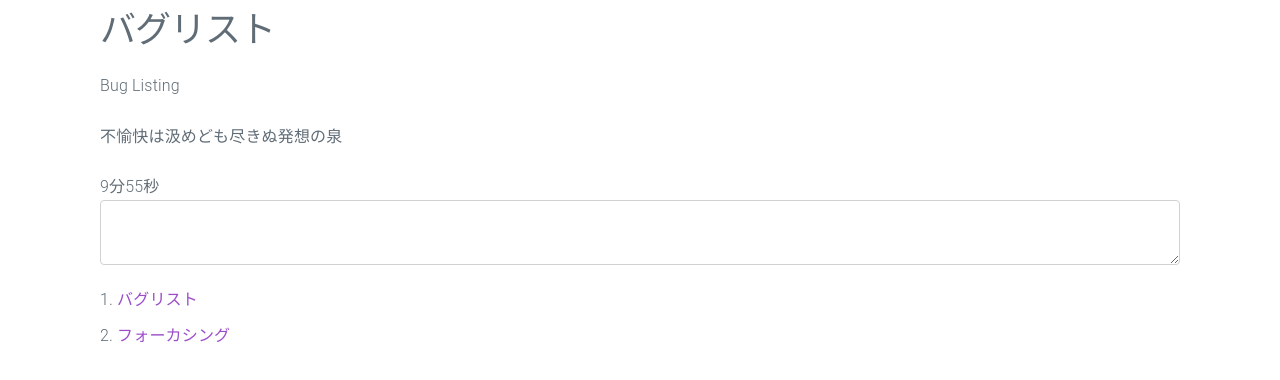
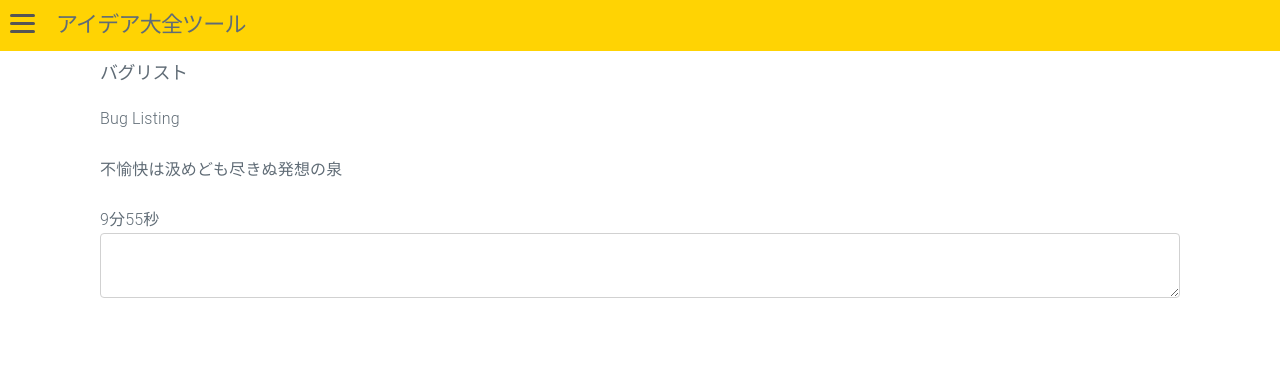
Before and after one commit to c5apple/idea-taizen-tool, an Angular app: page / in a window 1280 px wide. Shown: the top 380 px of the page. Built offline with nearby package versions, Linux system fonts and the light colour scheme.

Commit message:
ヘッダー

```diff
--- a/src/app/app.component.html
+++ b/src/app/app.component.html
@@ -1,10 +1,5 @@
+<app-header></app-header>
+
 <main class="container">
   <router-outlet></router-outlet>
-
-  <section>
-    <ol>
-      <li><a routerLink="bug-listing">バグリスト</a></li>
-      <li><a routerLink="focusing">フォーカシング</a></li>
-    </ol>
-  </section>
 </main>
--- a/src/app/app.module.ts
+++ b/src/app/app.module.ts
@@ -3,6 +3,7 @@ import { NgModule } from '@angular/core';
 
 import { AppRoutingModule } from './app-routing.module';
 import { AppComponent } from './app.component';
+import { HeaderModule } from './shared/component/header/header.module';
 import { Page01BugListingModule } from './page01-bug-listing/page01-bug-listing.module';
 import { Page02FocusingModule } from './page02-focusing/page02-focusing.module';
 
@@ -13,6 +14,7 @@ import { Page02FocusingModule } from './page02-focusing/page02-focusing.module';
   imports: [
     BrowserModule,
     AppRoutingModule,
+    HeaderModule,
     Page01BugListingModule,
     Page02FocusingModule
   ],
--- a/src/app/page01-bug-listing/page01-bug-listing.component.html
+++ b/src/app/page01-bug-listing/page01-bug-listing.component.html
@@ -1,4 +1,4 @@
-<h2>バグリスト</h2>
+<h2 class="h5">バグリスト</h2>
 <p>Bug Listing</p>
 <p>不愉快は汲めども尽きぬ発想の泉</p>
 
--- a/src/app/page02-focusing/page02-focusing.component.html
+++ b/src/app/page02-focusing/page02-focusing.component.html
@@ -1,3 +1,3 @@
-<h2>フォーカシング</h2>
+<h2 class="h5">フォーカシング</h2>
 <p>Focusing</p>
 <p>言葉にならないものを言語化する汎用技術</p>
--- /dev/null
+++ b/src/app/shared/component/header/header.component.html
@@ -0,0 +1,18 @@
+<header>
+  <div id="nav-drawer">
+    <input id="nav-input" type="checkbox" class="nav-unshown">
+    <label id="nav-open" for="nav-input"><span></span></label>
+
+    <h1 class="h4">アイデア大全ツール</h1>
+
+    <label class="nav-unshown" id="nav-close" for="nav-input"></label>
+    <div id="nav-content">
+      <nav class="container">
+        <ol (click)="close()">
+          <li><a routerLink="bug-listing">バグリスト</a></li>
+          <li><a routerLink="focusing">フォーカシング</a></li>
+        </ol>
+      </nav>
+    </div>
+  </div>
+</header>
--- /dev/null
+++ b/src/app/shared/component/header/header.component.scss
@@ -0,0 +1,88 @@
+h1 {
+  display: inline-block;
+  margin-left: 16px;
+  margin-bottom: 0;
+}
+
+header {
+  margin-bottom: 8px;
+  padding:10px;
+  background: #ffd303;
+}
+
+#nav-drawer {
+  position: relative;
+}
+
+/*チェックボックス等は非表示に*/
+.nav-unshown {
+  display:none;
+}
+
+/*アイコンのスペース*/
+#nav-open {
+  display: inline-block;
+  width: 30px;
+  height: 22px;
+  vertical-align: middle;
+}
+
+/*ハンバーガーアイコンをCSSだけで表現*/
+#nav-open span, #nav-open span:before, #nav-open span:after {
+  position: absolute;
+  height: 3px;/*線の太さ*/
+  width: 25px;/*長さ*/
+  border-radius: 3px;
+  background: #555;
+  display: block;
+  content: '';
+  cursor: pointer;
+}
+#nav-open span:before {
+  bottom: -8px;
+}
+#nav-open span:after {
+  bottom: -16px;
+}
+
+/*閉じる用の薄黒カバー*/
+#nav-close {
+  display: none;/*はじめは隠しておく*/
+  position: fixed;
+  z-index: 99;
+  top: 0;/*全体に広がるように*/
+  left: 0;
+  width: 100%;
+  height: 100%;
+  background: black;
+  opacity: 0;
+  transition: .3s ease-in-out;
+}
+
+/*中身*/
+#nav-content {
+  overflow: auto;
+  position: fixed;
+  top: 0;
+  left: 0;
+  z-index: 9999;/*最前面に*/
+  width: 90%;/*右側に隙間を作る（閉じるカバーを表示）*/
+  max-width: 330px;/*最大幅（調整してください）*/
+  height: 100%;
+  background: #fff;/*背景色*/
+  transition: .3s ease-in-out;/*滑らかに表示*/
+  -webkit-transform: translateX(-105%);
+  transform: translateX(-105%);/*左に隠しておく*/
+}
+
+/*チェックが入ったらもろもろ表示*/
+#nav-input:checked ~ #nav-close {
+  display: block;/*カバーを表示*/
+  opacity: .5;
+}
+
+#nav-input:checked ~ #nav-content {
+  -webkit-transform: translateX(0%);
+  transform: translateX(0%);/*中身を表示（右へスライド）*/
+  box-shadow: 6px 0 25px rgba(0,0,0,.15);
+}
--- /dev/null
+++ b/src/app/shared/component/header/header.component.ts
@@ -0,0 +1,18 @@
+import { Component, OnInit } from '@angular/core';
+
+@Component({
+  selector: 'app-header',
+  templateUrl: './header.component.html',
+  styleUrls: ['./header.component.scss']
+})
+export class HeaderComponent implements OnInit {
+
+  constructor() { }
+
+  ngOnInit() {
+  }
+
+  close(): void {
+    document.getElementById('nav-input').click();
+  }
+}
--- a/src/styles.scss
+++ b/src/styles.scss
@@ -1,4 +1,8 @@
 @import '~milligram/src/milligram.sass';
+
+body {
+  margin: 0;
+}
 
 textarea {
   color: #606c76;
@@ -6,3 +10,14 @@ textarea {
   letter-spacing: .01em;
   line-height: 1.6;
 }
+
+.h4 {
+  font-size: 2.2rem;
+  letter-spacing: -.08rem;
+  line-height: 1.35;
+}
+.h5 {
+  font-size: 1.8rem;
+  letter-spacing: -.05rem;
+  line-height: 1.5;
+}
```
Also changed, not shown: src/app/shared/component/header/header.module.ts (added, +16 -0 lines), 1 other file (tests, documents, lock files or other folders).
